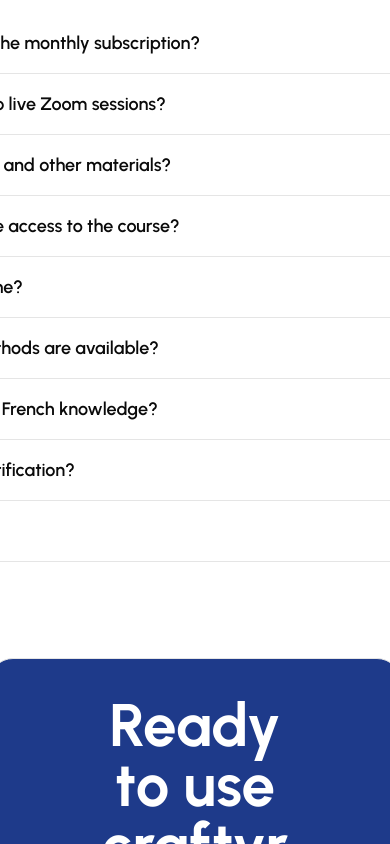
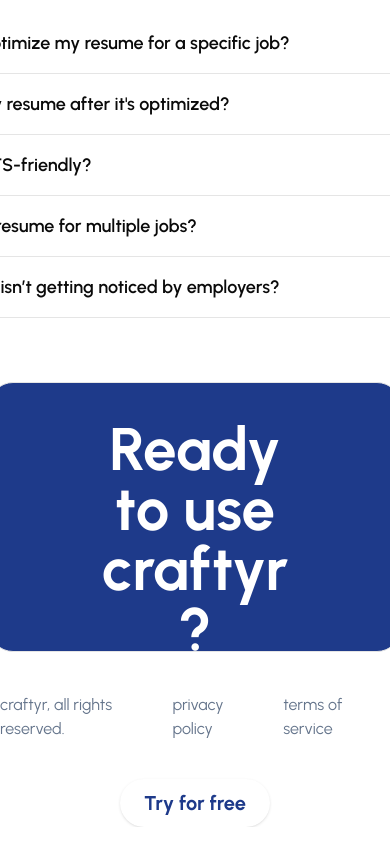
Before and after one commit to themanoz/craftyr, a Next.js app: page / in a window 390 px wide. Shown: the part 2000-2844 px from the top of the page. Built offline with nearby package versions, Linux system fonts and the light colour scheme.

Commit message:
updated ui

```diff
--- a/src/components/AppBar.tsx
+++ b/src/components/AppBar.tsx
@@ -3,7 +3,7 @@
 import React, { useState } from "react";
 import { Button } from "./ui/button";
 import Link from "next/link";
-import { Menu, X } from "lucide-react"; // Importing Lucide icons
+import { Menu, X } from "lucide-react";
 
 export default function AppBar() {
   const [isMobileMenuOpen, setMobileMenuOpen] = useState(false);
@@ -22,9 +22,9 @@
         <a href="#features">
           <li className="list-none">Features</li>
         </a>
-        <a href="#pricing">
+        {/* <a href="#pricing">
           <li className="list-none">Pricing</li>
-        </a>
+        </a> */}
         <li className="list-none">
           <Button className="rounded-full bg-blue-900 text-white font-semibold">
             Login
@@ -37,7 +37,7 @@
         onClick={toggleMobileMenu}
         aria-label="Toggle menu"
       >
-        {isMobileMenuOpen ? <X size={24} /> : <Menu size={24} />} {/* Using Lucide icons */}
+        {isMobileMenuOpen ? <X size={24} /> : <Menu size={24} />}
       </button>
 
       {isMobileMenuOpen && (
--- a/src/components/FAQComponent.tsx
+++ b/src/components/FAQComponent.tsx
@@ -8,81 +8,78 @@
 
 export default function FAQComponent() {
   return (
-    <Accordion type="single" collapsible className="w-[700px] flex flex-col justify-center pt-10">
+    <Accordion
+      type="single"
+      collapsible
+      className="w-[700px] flex flex-col justify-center pt-10"
+    >
       <AccordionItem value="item-1">
         <AccordionTrigger>
-          What’s included in the monthly subscription?
+          How does the AI optimize my resume for a specific job?
         </AccordionTrigger>
         <AccordionContent>
-          The subscription provides access to all course materials, live Zoom
-          sessions, and downloadable workbooks.
+          The AI analyzes job descriptions and tailors your resume to highlight
+          the most relevant skills and experience for each role.
         </AccordionContent>
       </AccordionItem>
       <AccordionItem value="item-2">
         <AccordionTrigger>
-          Will I have access to live Zoom sessions?
+        Can I customize my resume after it's optimized?
         </AccordionTrigger>
         <AccordionContent>
-          Yes, live Zoom sessions are held regularly for practice and Q&A with
-          instructors.
+        Yes, you can make any changes to the optimized resume before downloading it.
         </AccordionContent>
       </AccordionItem>
       <AccordionItem value="item-3">
         <AccordionTrigger>
-          Do I get workbooks and other materials?
+        Are the resumes ATS-friendly?
         </AccordionTrigger>
         <AccordionContent>
-          Yes, downloadable workbooks and practice materials are included.
+        Yes, our platform creates ATS-optimized resumes to help you pass automated screenings.
         </AccordionContent>
       </AccordionItem>
       <AccordionItem value="item-4">
         <AccordionTrigger>
-        How long will I have access to the course?
+        Can I optimize my resume for multiple jobs?
         </AccordionTrigger>
         <AccordionContent>
-        You’ll have access to all materials for as long as your subscription is active.
+        Yes, you can create different resumes tailored to different job descriptions.
         </AccordionContent>
       </AccordionItem>
       <AccordionItem value="item-5">
-        <AccordionTrigger>
-        Can I cancel anytime?
-        </AccordionTrigger>
+        <AccordionTrigger>What if my resume isn’t getting noticed by employers?</AccordionTrigger>
         <AccordionContent>
-        Yes, you can cancel your subscription at any time without penalty.
+        We provide tips and suggestions to further enhance your resume and improve its effectiveness.
         </AccordionContent>
       </AccordionItem>
-      <AccordionItem value="item-6">
-        <AccordionTrigger>
-        What payment methods are available?
-        </AccordionTrigger>
+      {/* <AccordionItem value="item-6">
+        <AccordionTrigger>What payment methods are available?</AccordionTrigger>
         <AccordionContent>
-        We accept credit/debit cards, UPI, Razorpay, and PayPal.
+          We accept credit/debit cards, UPI, Razorpay, and PayPal.
         </AccordionContent>
       </AccordionItem>
       <AccordionItem value="item-7">
         <AccordionTrigger>
-        Do I need any prior French knowledge?
+          Do I need any prior French knowledge?
         </AccordionTrigger>
         <AccordionContent>
-        No, our beginner’s course is suitable for complete novices
+          No, our beginner’s course is suitable for complete novices
         </AccordionContent>
       </AccordionItem>
       <AccordionItem value="item-8">
-        <AccordionTrigger>
-        Do you provide certification?
-        </AccordionTrigger>
+        <AccordionTrigger>Do you provide certification?</AccordionTrigger>
         <AccordionContent>
-        No, we don’t offer certifications. You can apply for official exams like DELF/DALF through the official Canadian website.
+          No, we don’t offer certifications. You can apply for official exams
+          like DELF/DALF through the official Canadian website.
         </AccordionContent>
       </AccordionItem>
       <AccordionItem value="item-9">
-        <AccordionTrigger>
-         Can I get a refund?
-        </AccordionTrigger>
+        <AccordionTrigger>Can I get a refund?</AccordionTrigger>
         <AccordionContent>
-        No, we do not offer refunds once the subscription is purchased. Please make sure you review all details before subscribing.
+          No, we do not offer refunds once the subscription is purchased. Please
+          make sure you review all details before subscribing.
         </AccordionContent>
-      </AccordionItem>
+      </AccordionItem> */}
     </Accordion>
   );
 }
--- a/src/components/Features.tsx
+++ b/src/components/Features.tsx
@@ -2,7 +2,7 @@
 
 export default function Features() {
   return (
-    <section className="pt-28">
+    <section id="features" className="pt-28">
       <div className="flex flex-col justify-center items-center">
         <div className="bg-slate-200 w-fit px-5 py-1 rounded-md font-medium text-slate-600">
           Features
--- a/src/components/Footer.tsx
+++ b/src/components/Footer.tsx
@@ -1,9 +1,18 @@
-import React from 'react'
+import React from "react";
 
 export default function Footer() {
   return (
-    <div className='pt-10 mb-10 border-b'>
-
-    </div>
-  )
+    <>
+      <div className="pt-6 px-64">
+        <hr />
+      </div>
+      <div className="flex justify-around pb-8 pt-4 text-slate-500 font-base">
+        <p>craftyr, all rights reserved.</p>
+        <ul className="flex gap-5">
+          <li>privacy policy</li>
+          <li>terms of service</li>
+        </ul>
+      </div>
+    </>
+  );
 }
--- a/src/components/cta.tsx
+++ b/src/components/cta.tsx
@@ -3,7 +3,7 @@
 
 export default function CTA() {
   return (
-    <div className="flex justify-center items-center pt-8">
+    <div className="flex justify-center items-center">
       <div className="border w-[890px] h-[270px] p-9 rounded-3xl bg-blue-900 text-white px-28 flex flex-col justify-between items-center">
         <div className="space-y-2 text-center">
           <h1 className="text-6xl font-bold">
@@ -22,7 +22,7 @@
           <Link href={"/signup"}>
             <Button
               type="submit"
-              className="text-2xl font-bold p-8 rounded-full bg-white text-blue-900"
+              className="text-xl font-bold p-6 rounded-full bg-white text-blue-900"
             >
               Try for free
             </Button>
```
